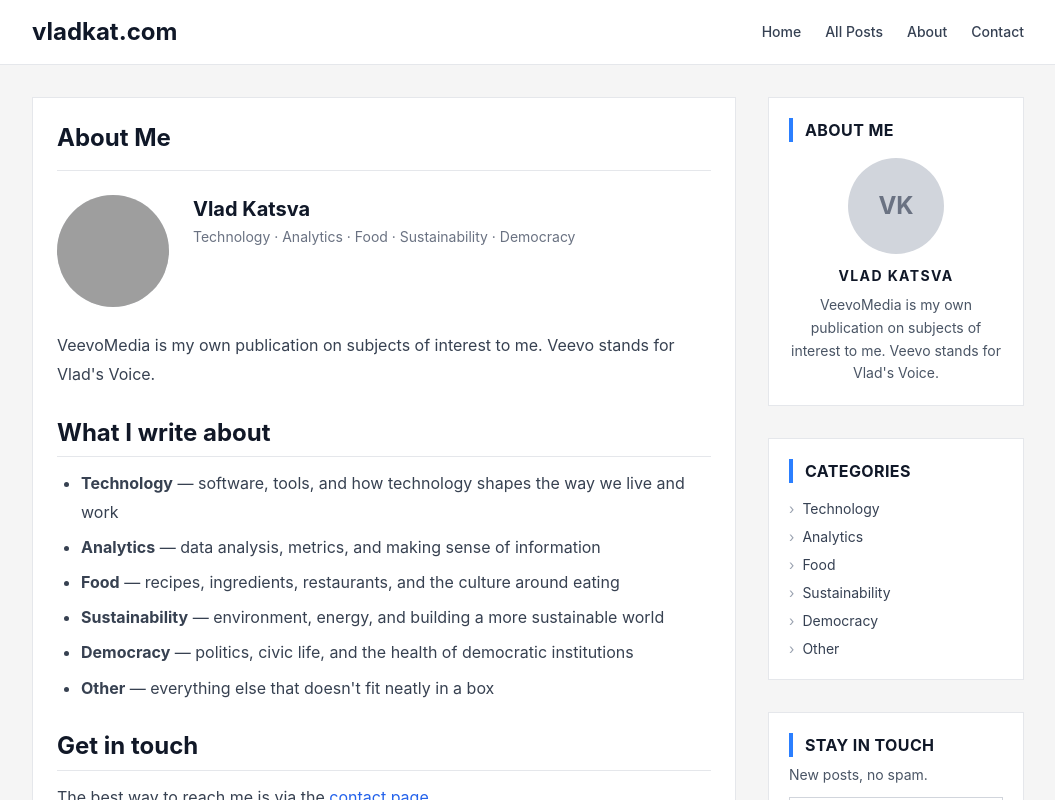
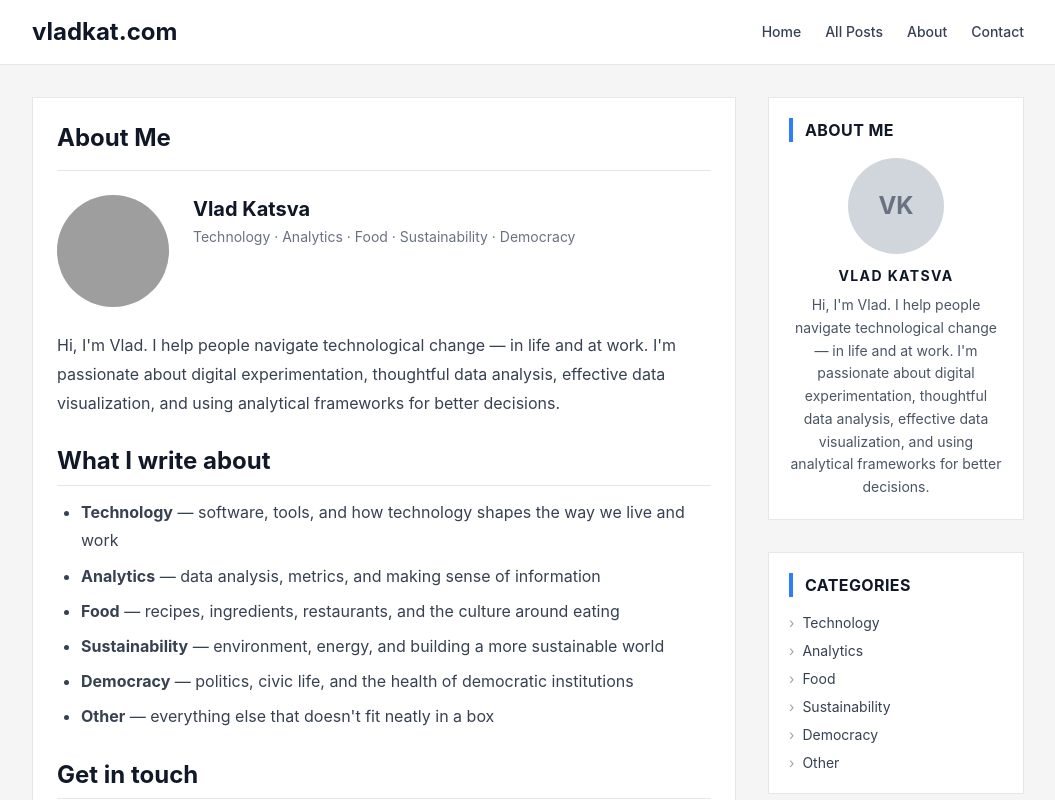
Before and after one commit to vkat77/vladkat-blog, a Next.js app: page /about in a window 1280 px wide. Shown: the top 800 px of the page, without its empty margins (112-1167 px from the left). Built offline with nearby package versions, Linux system fonts and the light colour scheme; grey boxes are pictures that could not be loaded.

Commit message:
Update bio text

```diff
--- a/app/about/page.tsx
+++ b/app/about/page.tsx
@@ -33,7 +33,9 @@ export default function AboutPage() {
 
             <div className="prose">
               <p>
-                VeevoMedia is my own publication on subjects of interest to me. Veevo stands for Vlad&apos;s Voice.
+                Hi, I&apos;m Vlad. I help people navigate technological change — in life and at work.
+                I&apos;m passionate about digital experimentation, thoughtful data analysis, effective
+                data visualization, and using analytical frameworks for better decisions.
               </p>
               <h2>What I write about</h2>
               <ul>
--- a/components/Sidebar.tsx
+++ b/components/Sidebar.tsx
@@ -17,8 +17,9 @@ export default function Sidebar() {
           </div>
           <p className="font-bold text-gray-900 text-sm uppercase tracking-widest mb-2">VLAD KATSVA</p>
           <p className="text-sm text-gray-600 leading-relaxed">
-            VeevoMedia is my own publication on subjects of interest to me.
-            Veevo stands for Vlad&apos;s Voice.
+            Hi, I&apos;m Vlad. I help people navigate technological change — in life and at work.
+            I&apos;m passionate about digital experimentation, thoughtful data analysis, effective
+            data visualization, and using analytical frameworks for better decisions.
           </p>
         </div>
       </div>
```
